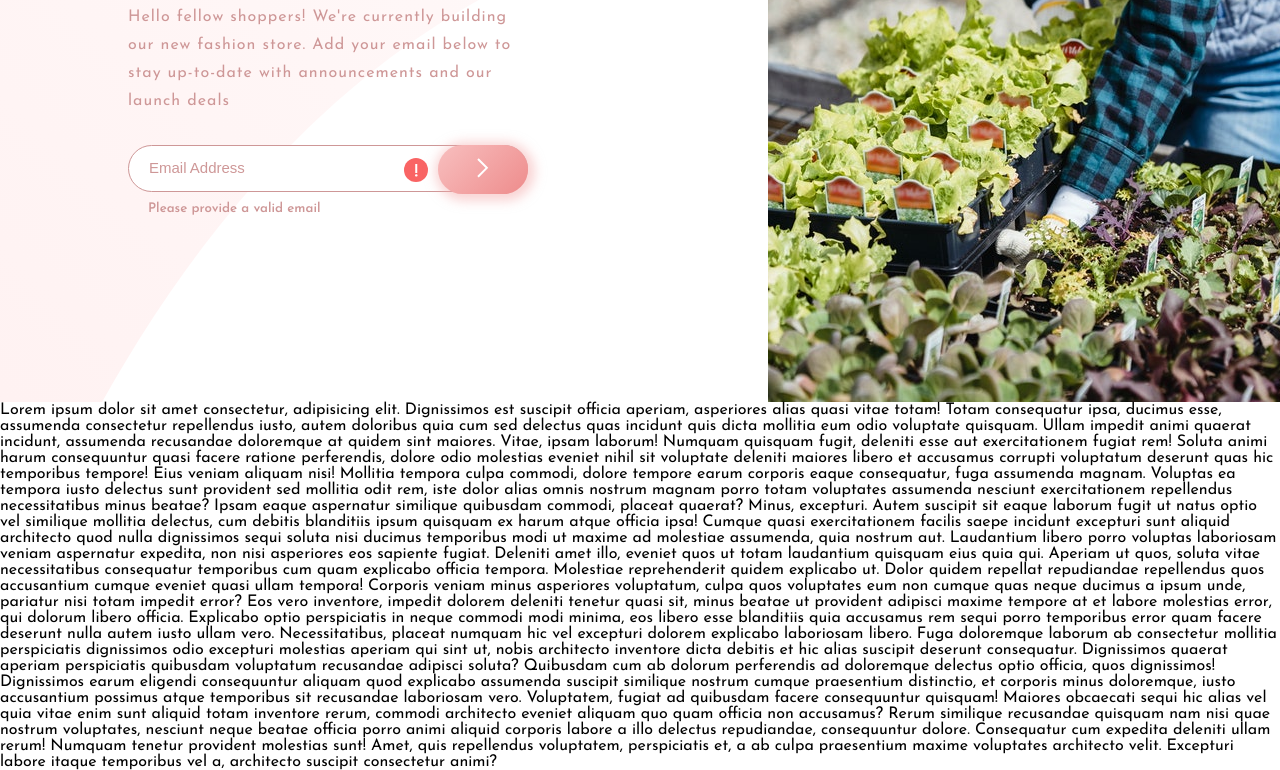
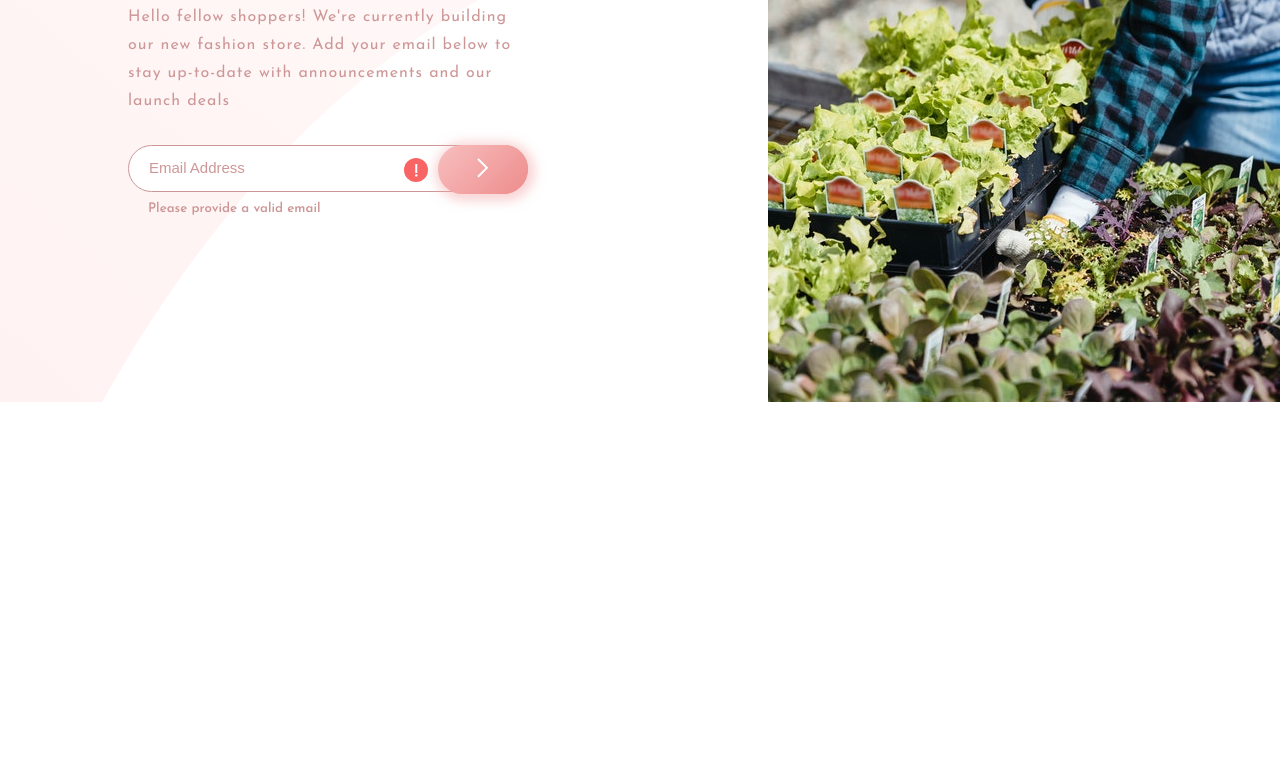
Before and after one commit to MdIqbal71/Section-Design, a plain HTML site: page index.html in a window 1280 px wide. Shown: the part 398-1168 px from the top of the page. After the commit the page ends 800 px from the top, so only its background shows below. Drawn offline with Linux system fonts and the light colour scheme.

Commit message:
Update index.html

```diff
--- a/index.html
+++ b/index.html
@@ -32,48 +32,6 @@
     </div>
 
 
-
-
-
-
-
-
-    <div>Lorem ipsum dolor sit amet consectetur, adipisicing elit. Dignissimos est suscipit officia aperiam, asperiores
-        alias quasi vitae totam! Totam consequatur ipsa, ducimus esse, assumenda consectetur repellendus iusto, autem
-        doloribus quia cum sed delectus quas incidunt quis dicta mollitia eum odio voluptate quisquam. Ullam impedit
-        animi quaerat incidunt, assumenda recusandae doloremque at quidem sint maiores. Vitae, ipsam laborum! Numquam
-        quisquam fugit, deleniti esse aut exercitationem fugiat rem! Soluta animi harum consequuntur quasi facere
-        ratione perferendis, dolore odio molestias eveniet nihil sit voluptate deleniti maiores libero et accusamus
-        corrupti voluptatum deserunt quas hic temporibus tempore! Eius veniam aliquam nisi! Mollitia tempora culpa
-        commodi, dolore tempore earum corporis eaque consequatur, fuga assumenda magnam. Voluptas ea tempora iusto
-        delectus sunt provident sed mollitia odit rem, iste dolor alias omnis nostrum magnam porro totam voluptates
-        assumenda nesciunt exercitationem repellendus necessitatibus minus beatae? Ipsam eaque aspernatur similique
-        quibusdam commodi, placeat quaerat? Minus, excepturi. Autem suscipit sit eaque laborum fugit ut natus optio vel
-        similique mollitia delectus, cum debitis blanditiis ipsum quisquam ex harum atque officia ipsa! Cumque quasi
-        exercitationem facilis saepe incidunt excepturi sunt aliquid architecto quod nulla dignissimos sequi soluta nisi
-        ducimus temporibus modi ut maxime ad molestiae assumenda, quia nostrum aut. Laudantium libero porro voluptas
-        laboriosam veniam aspernatur expedita, non nisi asperiores eos sapiente fugiat. Deleniti amet illo, eveniet quos
-        ut totam laudantium quisquam eius quia qui. Aperiam ut quos, soluta vitae necessitatibus consequatur temporibus
-        cum quam explicabo officia tempora. Molestiae reprehenderit quidem explicabo ut. Dolor quidem repellat
-        repudiandae repellendus quos accusantium cumque eveniet quasi ullam tempora! Corporis veniam minus asperiores
-        voluptatum, culpa quos voluptates eum non cumque quas neque ducimus a ipsum unde, pariatur nisi totam impedit
-        error? Eos vero inventore, impedit dolorem deleniti tenetur quasi sit, minus beatae ut provident adipisci maxime
-        tempore at et labore molestias error, qui dolorum libero officia. Explicabo optio perspiciatis in neque commodi
-        modi minima, eos libero esse blanditiis quia accusamus rem sequi porro temporibus error quam facere deserunt
-        nulla autem iusto ullam vero. Necessitatibus, placeat numquam hic vel excepturi dolorem explicabo laboriosam
-        libero. Fuga doloremque laborum ab consectetur mollitia perspiciatis dignissimos odio excepturi molestias
-        aperiam qui sint ut, nobis architecto inventore dicta debitis et hic alias suscipit deserunt consequatur.
-        Dignissimos quaerat aperiam perspiciatis quibusdam voluptatum recusandae adipisci soluta? Quibusdam cum ab
-        dolorum perferendis ad doloremque delectus optio officia, quos dignissimos! Dignissimos earum eligendi
-        consequuntur aliquam quod explicabo assumenda suscipit similique nostrum cumque praesentium distinctio, et
-        corporis minus doloremque, iusto accusantium possimus atque temporibus sit recusandae laboriosam vero.
-        Voluptatem, fugiat ad quibusdam facere consequuntur quisquam! Maiores obcaecati sequi hic alias vel quia vitae
-        enim sunt aliquid totam inventore rerum, commodi architecto eveniet aliquam quo quam officia non accusamus?
-        Rerum similique recusandae quisquam nam nisi quae nostrum voluptates, nesciunt neque beatae officia porro animi
-        aliquid corporis labore a illo delectus repudiandae, consequuntur dolore. Consequatur cum expedita deleniti
-        ullam rerum! Numquam tenetur provident molestias sunt! Amet, quis repellendus voluptatem, perspiciatis et, a ab
-        culpa praesentium maxime voluptates architecto velit. Excepturi labore itaque temporibus vel a, architecto
-        suscipit consectetur animi?</div>
 </body>
 
 </html>
```
